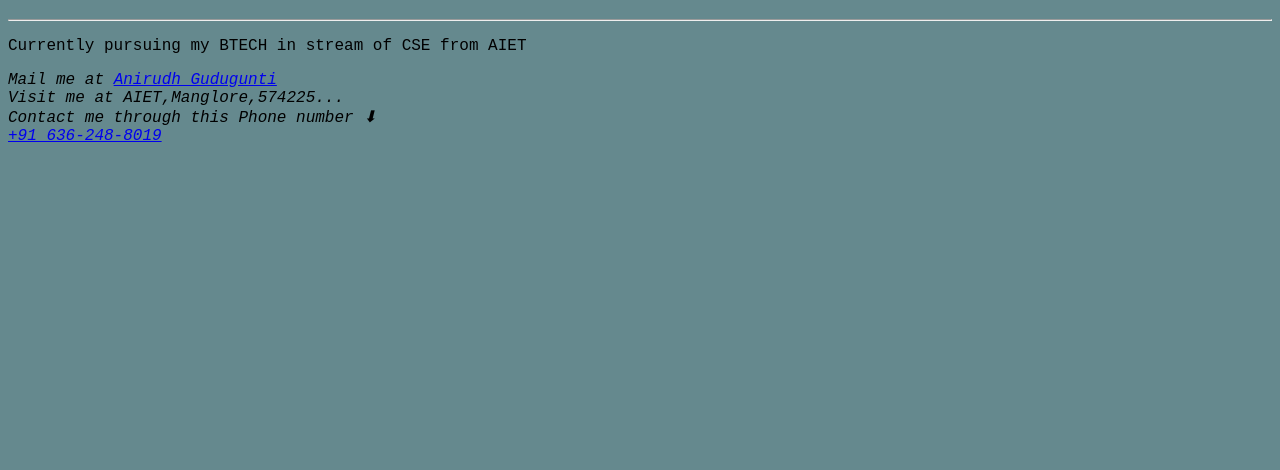
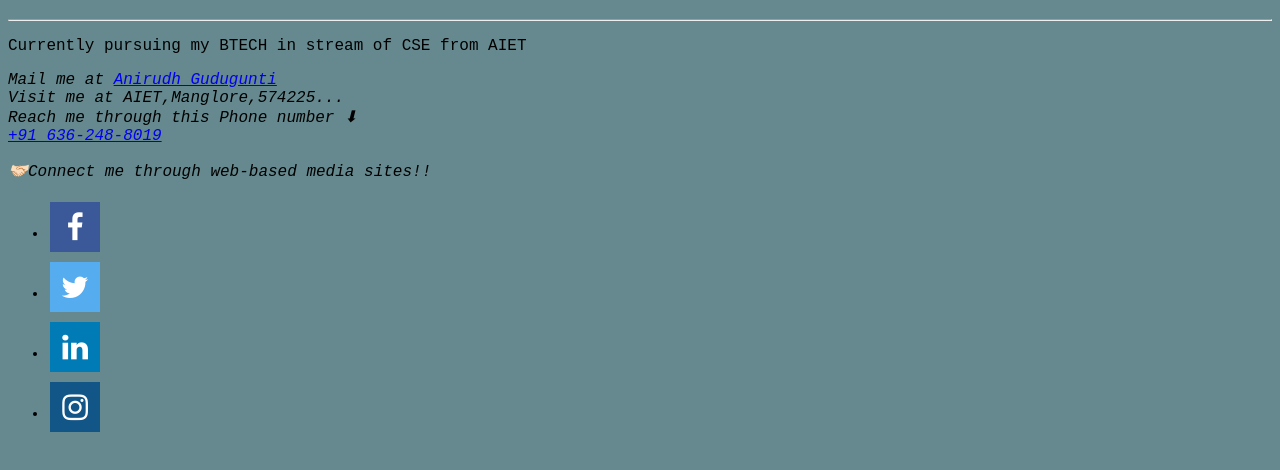
Before and after one commit to AnirudhGudugunti/AnirudhGudugunti.github.io, a plain HTML site: page contact.html in a window 1280 px wide. Shown: the part 62-532 px from the top of the page. Drawn offline with Linux system fonts and the light colour scheme.

Commit message:
Update contact.html

```diff
--- a/contact.html
+++ b/contact.html
@@ -3,8 +3,43 @@
 <title>Contact</title>
 
 <head>
+    <link rel="stylesheet" href="https://cdnjs.cloudflare.com/ajax/libs/font-awesome/4.7.0/css/font-awesome.min.css">
+    <style>
+        .fa {
+            padding: 10px;
+            font-size: 30px;
+            width: 30px;
+            text-align: center;
+            text-decoration: none;
+            margin: 5px 2px;
+        }
 
-<body>
+        .fa:hover {
+            opacity: 0.7;
+        }
+
+        .fa-facebook {
+            background: #3B5998;
+            color: white;
+        }
+
+        .fa-twitter {
+            background: #55ACEE;
+            color: white;
+        }
+
+        .fa-linkedin {
+            background: #007bb5;
+            color: white;
+        }
+
+        .fa-instagram {
+            background: #125688;
+            color: white;
+        }
+    </style>
+</head>
+
 
 <body style="background-color:rgb(101, 137, 142);"></body>
 <h1 style="font-family:verdana">Contact</h1>
@@ -17,9 +52,17 @@
     <!-- Exact location:
         <iframe
             src="http://www.google.com/maps/place/Alva's+Institute+of+Engineering+and+Technology/@13.0236033,74.9654128,17z/data=!3m1!4b1!4m5!3m4!1s0x3ba355f5ffc25cab:0x5ef9b57c1b6279cf!8m2!3d13.0236033!4d74.9676015"></a>-->
-        Contact me through this Phone number ⬇<br>
-        <a href="tel:+91 636-248-8019">+91 636-248-8019</a>
-
+    Reach me through this Phone number ⬇<br>
+    <a href="tel:+91 636-248-8019">+91 636-248-8019</a><br>
+    <p style="font-family:'Courier New'"></p>🤝🏻Connect me through web-based media sites!!
+    <ul>
+        <li>
+            <a href="https://www.facebook.com/guduganti.anirudh.7/" class="fa fa-facebook"></a>
+        </li>
+        <li> <a href="https://twitter.com/AnirudhG5" class="fa fa-twitter"></a></li>
+        <li><a href="https://www.linkedin.com/in/anirudh-gudugunti-48806b183/" class="fa fa-linkedin"></a></li>
+        <li> <a href="https://www.instagram.com/anirudh._.gudugunti/" class="fa fa-instagram"></a></li>
+    </ul>
     <!--<a href="https://www.facebook.com/guduganti.anirudh.7/"><img
                 src="https://scontent.fblr4-3.fna.fbcdn.net/v/t1.0-1/c31.0.240.240a/p240x240/120198817_1677696165725962_3288499051848239777_o.jpg?_nc_cat=108&ccb=2&_nc_sid=7206a8&_nc_ohc=VHs076PxzlcAX_vtZm7&_nc_ht=scontent.fblr4-3.fna&tp=27&oh=72e2cee58d7e278bb7c76202a75c9365&oe=603F4716"
                 style="widows: 100px;;"></a><-->
@@ -28,6 +71,6 @@
 
 </p>
 </body>
-</head>
+
 
 </html>
```
Lines whose indentation alone changed are shown as unchanged.
